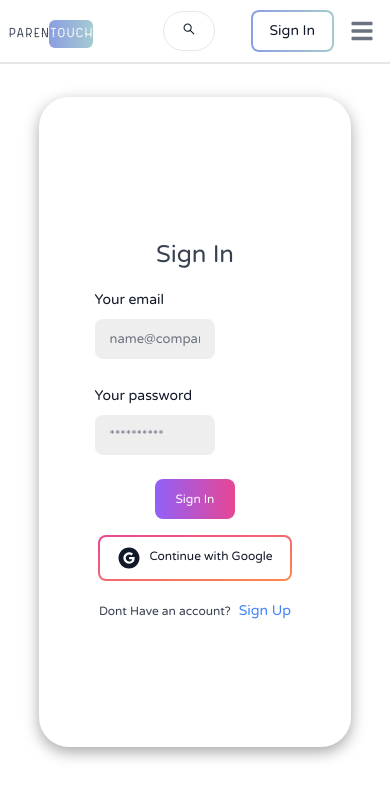
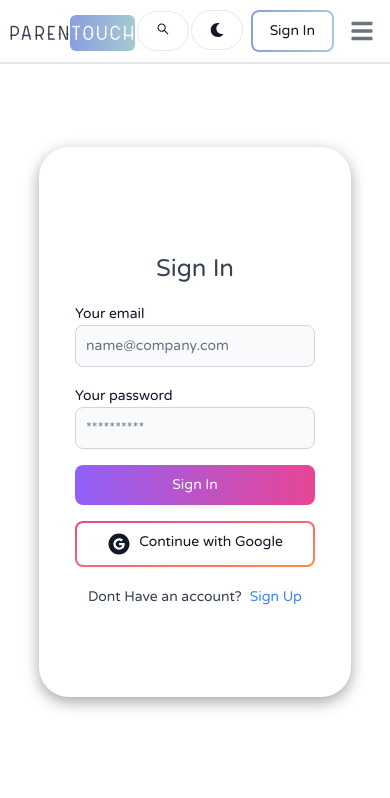
Before and after one commit to sabahAlmel/finalProject-frontend, a React (Vite) app in the folder frontend/: page /auth in a window 390 px wide. Shown: the top 798 px of the page. Built offline with nearby package versions, Linux system fonts and the light colour scheme; no server answers.

Commit message:
dashbaord sidebar

```diff
--- /dev/null
+++ b/frontend/src/layout/DashSideBar.jsx
@@ -0,0 +1,108 @@
+import { Sidebar } from "flowbite-react";
+import {
+  HiArrowSmRight,
+  HiDocumentText,
+  HiOutlineUserGroup,
+  HiAnnotation,
+  HiChartPie,
+  HiFolder,
+  HiCollection,
+} from "react-icons/hi";
+import { useEffect, useState } from "react";
+import { Link, useLocation } from "react-router-dom";
+import { signout } from "../redux/user/userSlice";
+import { useDispatch } from "react-redux";
+
+export default function DashSidebar() {
+  const location = useLocation();
+  const dispatch = useDispatch();
+  const [tab, setTab] = useState("");
+  useEffect(() => {
+    const urlParams = new URLSearchParams(location.search);
+    const tabFromUrl = urlParams.get("tab");
+    if (tabFromUrl) {
+      setTab(tabFromUrl);
+    }
+  }, [location.search]);
+  const handleSignout = async () => {
+    localStorage.removeItem("token");
+    dispatch(signout());
+    navigate("/");
+  };
+  return (
+    <Sidebar className="w-full md:w-56 ">
+      <Sidebar.ItemGroup className="flex flex-col gap-2">
+        <Link to="/dashboard?tab=dash">
+          <Sidebar.Item
+            className="text-lg"
+            active={tab === "dash" || !tab}
+            icon={HiChartPie}
+            as="div"
+          >
+            Dashboard
+          </Sidebar.Item>
+        </Link>
+        <Link to="/dashboard?tab=posts">
+          <Sidebar.Item
+            active={tab === "posts"}
+            className="text-lg"
+            icon={HiDocumentText}
+            as="div"
+          >
+            Posts
+          </Sidebar.Item>
+        </Link>
+
+        <Link to="/dashboard?tab=categories">
+          <Sidebar.Item
+            active={tab === "categories"}
+            className="text-lg"
+            icon={HiFolder}
+            as="div"
+          >
+            Categories
+          </Sidebar.Item>
+        </Link>
+
+        <Link to="/dashboard?tab=subcategories">
+          <Sidebar.Item
+            active={tab === "subcategories"}
+            className="text-lg"
+            icon={HiCollection}
+            as="div"
+          >
+            SubCategories
+          </Sidebar.Item>
+        </Link>
+
+        <Link to="/dashboard?tab=users">
+          <Sidebar.Item
+            active={tab === "users"}
+            className="text-lg"
+            icon={HiOutlineUserGroup}
+            as="div"
+          >
+            Users
+          </Sidebar.Item>
+        </Link>
+        <Link to="/dashboard?tab=comments">
+          <Sidebar.Item
+            active={tab === "comments"}
+            className="text-lg"
+            icon={HiAnnotation}
+            as="div"
+          >
+            Comments
+          </Sidebar.Item>
+        </Link>
+        <Sidebar.Item
+          icon={HiArrowSmRight}
+          className="cursor-pointer text-lg"
+          onClick={handleSignout}
+        >
+          Sign Out
+        </Sidebar.Item>
+      </Sidebar.ItemGroup>
+    </Sidebar>
+  );
+}
--- a/frontend/src/layout/Header.jsx
+++ b/frontend/src/layout/Header.jsx
@@ -29,7 +29,7 @@ function Header() {
     <Navbar className="border-b-2 ">
       <Link
         to="/"
-        className="self-center whitespace-nowrap lg:text-4xl sm:text-xl font-semibold dark:text-white "
+        className="self-center whitespace-nowrap text-2xl lg:text-4xl  font-semibold dark:text-white "
       >
         <span
           onMouseEnter={handleHover}
@@ -61,7 +61,7 @@ function Header() {
       </Button>
       <div className="flex gap-2 md:order-2">
         <Button
-          className="w-15 h-10 hidden sm:inline"
+          className="w-15 h-10 inline"
           color="gray"
           pill
           onClick={handleTheme}
@@ -82,6 +82,14 @@ function Header() {
                 {currentUser.email}
               </span>
             </Dropdown.Header>
+            {currentUser.role === "admin" && (
+              <>
+                <Link to={"/dashboard"}>
+                  <Dropdown.Item>Dashboard</Dropdown.Item>
+                </Link>
+                <Dropdown.Divider />
+              </>
+            )}
             <Link to={"/profile"}>
               <Dropdown.Item>Profile</Dropdown.Item>
             </Link>
--- a/frontend/src/pages/AuthForm.jsx
+++ b/frontend/src/pages/AuthForm.jsx
@@ -98,7 +98,10 @@ const AuthForm = () => {
         className={`${styles["form-container"]} ${styles["sign-up"]} flex-1`}
       >
         <h2 className="text-2xl m-4">Create an account</h2>
-        <form className="flex flex-col gap-4" onSubmit={handleSignUpSubmit}>
+        <form
+          className="flex flex-col gap-4 w-60"
+          onSubmit={handleSignUpSubmit}
+        >
           <div>
             <Label value="Your username" />
             <TextInput
@@ -161,7 +164,7 @@ const AuthForm = () => {
         className={`${styles["form-container"]} ${styles["sign-in"]} flex-1`}
       >
         <h2 className="text-2xl m-4">Sign In</h2>
-        <form className="flex flex-col gap-4" onSubmit={handleSubmit}>
+        <form className="flex flex-col gap-4 w-60 " onSubmit={handleSubmit}>
           <div>
             <Label value="Your email" />
             <TextInput
@@ -184,7 +187,6 @@ const AuthForm = () => {
           </div>
           <Button
             gradientDuoTone="purpleToPink"
-            className="w-20"
             type="submit"
             disabled={loading}
           >
--- a/frontend/src/pages/AuthForm.module.css
+++ b/frontend/src/pages/AuthForm.module.css
@@ -28,17 +28,11 @@
     width: 80%;
   }
 }
-.container p,
-.containerDark p {
-  font-size: 14px;
-  line-height: 20px;
-  letter-spacing: 0.3px;
-  margin: 20px 0;
-}
-
-.container span,
-.containerDark span {
-  font-size: 12px;
+@media (max-width: 767px) {
+  .container,
+  .containerDark {
+    min-height: 550px;
+  }
 }
 
 .container button.hidden,
@@ -62,7 +56,7 @@
   border-color: #fff;
 }
 
-.container form {
+/* .container form {
   background-color: #fff;
   display: flex;
   align-items: center;
@@ -77,18 +71,7 @@
   justify-content: center;
   flex-direction: column;
   padding: 0 40px;
-}
-.container input,
-.containerDark input {
-  background-color: #eee;
-  border: none;
-  margin: 8px 0;
-  padding: 10px 15px;
-  font-size: 13px;
-  border-radius: 8px;
-  width: 100%;
-  outline: none;
-}
+} */
 
 .form-container {
   position: absolute;
@@ -139,14 +122,10 @@
   .sign-up {
     width: 100%;
   }
-  .container form,
+  /* .container form,
   .containerDark form {
     padding: 0 10px;
-  }
-  .container input,
-  .containerDark input {
-    width: 60%;
-  }
+  } */
 }
 
 @keyframes move {
@@ -218,6 +197,9 @@
   transform: translateX(0);
   transition: all 0.6s ease-in-out;
 }
+.toggle-panel h1 {
+  font-size: 25px;
+}
 
 .toggle-left {
   transform: translateX(-200%);
--- a/frontend/src/pages/Dashboard.jsx
+++ b/frontend/src/pages/Dashboard.jsx
@@ -1,7 +1,31 @@
-import React from "react";
+import { useEffect, useState } from "react";
+import { useLocation } from "react-router-dom";
+import DashSidebar from "../layout/DashSideBar";
+// import DashPosts from '../components/DashPosts';
+// import DashUsers from '../components/DashUsers';
+// import DashComments from '../components/DashComments';
+// import DashboardComp from '../components/DashboardComp';
 
-function Dashboard() {
-  return <div>Dashboard</div>;
+export default function Dashboard() {
+  const location = useLocation();
+  const [tab, setTab] = useState("");
+  useEffect(() => {
+    const urlParams = new URLSearchParams(location.search);
+    const tabFromUrl = urlParams.get("tab");
+    if (tabFromUrl) {
+      setTab(tabFromUrl);
+    }
+  }, [location.search]);
+  return (
+    <div className="min-h-screen flex flex-col md:flex-row">
+      <div className="md:w-56">
+        <DashSidebar />
+      </div>
+      test
+      {/* {tab === "posts" && <DashPosts />}
+      {tab === "users" && <DashUsers />}
+      {tab === "comments" && <DashComments />}
+      {tab === "dash" && <DashboardComp />} */}
+    </div>
+  );
 }
-
-export default Dashboard;
```
